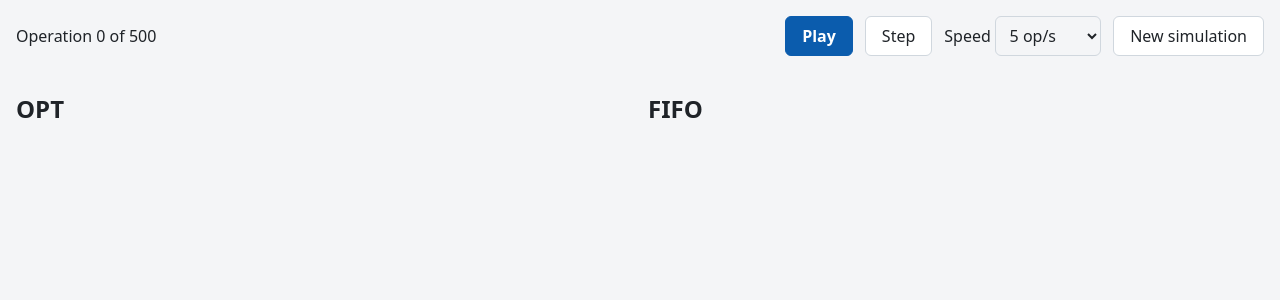
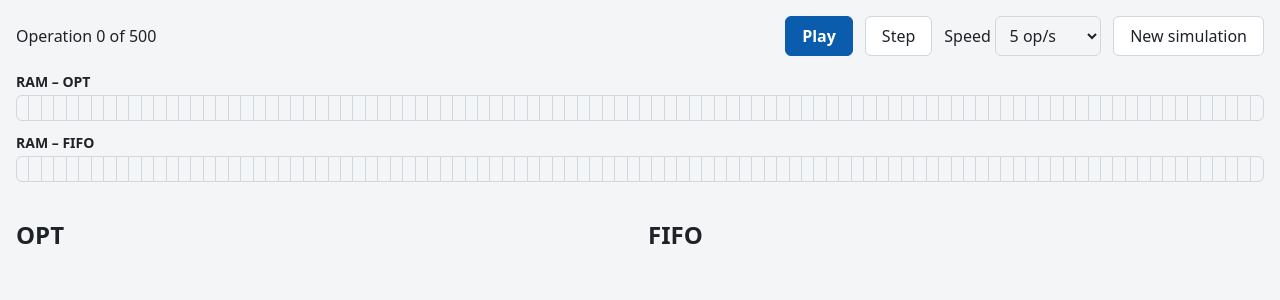
Before and after one commit to valeriehernandez-7/RAMpage, a React (Vite) app: page / in a window 1280 px wide. Both pictures are taken after a click on the button "Start simulation". Shown: the top 300 px of the page. Built offline with nearby package versions, Linux system fonts and the light colour scheme.

Commit message:
feat: add RAM frame bars and process legend

```diff
--- /dev/null
+++ b/src/components/PidLegend.tsx
@@ -0,0 +1,20 @@
+import { pidColor } from '../ui/pidColor.ts';
+
+interface PidLegendProps {
+  pids: readonly number[];
+}
+
+export function PidLegend({ pids }: PidLegendProps) {
+  if (pids.length === 0) return null;
+
+  return (
+    <ul className="legend" aria-label="Process colors">
+      {pids.map((pid) => (
+        <li key={pid}>
+          <span className="swatch" style={{ backgroundColor: pidColor(pid) }} aria-hidden="true" />
+          P{pid}
+        </li>
+      ))}
+    </ul>
+  );
+}
--- /dev/null
+++ b/src/components/RamBar.tsx
@@ -0,0 +1,37 @@
+import type { AlgorithmView } from '../sim/session.ts';
+import { pidColor } from '../ui/pidColor.ts';
+
+interface RamBarProps {
+  title: string;
+  view: AlgorithmView;
+}
+
+/** The 100 RAM frames, colored by the process that owns each page. */
+export function RamBar({ title, view }: RamBarProps) {
+  const pagesById = new Map(view.pages.map((page) => [page.id, page]));
+
+  return (
+    <figure className="ram">
+      <figcaption>{title}</figcaption>
+      <ol className="ram-frames">
+        {view.frames.map((pageId, frame) => {
+          const page = pageId === null ? undefined : pagesById.get(pageId);
+          const description =
+            page === undefined
+              ? `Frame ${frame}: free`
+              : `Frame ${frame}: PID ${page.pid}, page ${page.id}, ptr ${page.ptr}`;
+          return (
+            <li
+              key={frame}
+              className="ram-frame"
+              style={page === undefined ? undefined : { backgroundColor: pidColor(page.pid) }}
+              title={description}
+            >
+              {page?.pid}
+            </li>
+          );
+        })}
+      </ol>
+    </figure>
+  );
+}
--- a/src/components/SimulationScreen.tsx
+++ b/src/components/SimulationScreen.tsx
@@ -1,6 +1,9 @@
 import { SPEED_OPTIONS, useSimulation, type Speed } from '../hooks/useSimulation.ts';
 import { formatOperation } from '../sim/serializer.ts';
 import type { SimulationSetup } from './SetupScreen.tsx';
+import type { SessionSnapshot } from '../sim/session.ts';
+import { PidLegend } from './PidLegend.tsx';
+import { RamBar } from './RamBar.tsx';
 
 interface SimulationScreenProps {
   setup: SimulationSetup;
@@ -53,6 +56,12 @@ export function SimulationScreen({ setup, onExit }: SimulationScreenProps) {
         </button>
       </header>
 
+      <section className="ram-section" aria-label="RAM">
+        <RamBar title={`RAM – ${snapshot.optimal.name}`} view={snapshot.optimal} />
+        <RamBar title={`RAM – ${snapshot.selected.name}`} view={snapshot.selected} />
+        <PidLegend pids={livePids(snapshot)} />
+      </section>
+
       <div className="columns">
         {[snapshot.optimal, snapshot.selected].map((view) => (
           <section key={view.name} aria-label={`${view.name} simulation`}>
@@ -63,3 +72,9 @@ export function SimulationScreen({ setup, onExit }: SimulationScreenProps) {
     </main>
   );
 }
+
+/** PIDs that currently own at least one page in either simulation. */
+function livePids(snapshot: SessionSnapshot): number[] {
+  const pids = new Set([...snapshot.optimal.pages, ...snapshot.selected.pages].map((page) => page.pid));
+  return [...pids].sort((a, b) => a - b);
+}
--- a/src/index.css
+++ b/src/index.css
@@ -10,6 +10,7 @@
   --color-accent: light-dark(#0b5cad, #6cb4ff);
   --color-on-accent: light-dark(#ffffff, #0b1a2b);
   --color-danger: light-dark(#b3261e, #ff8a80);
+  --color-on-pid: #111111;
   --radius: 6px;
   background: var(--color-background);
   color: var(--color-text);
@@ -154,3 +155,68 @@ legend {
   gap: 1rem;
   margin-top: 1rem;
 }
+
+/* RAM frames */
+.ram-section {
+  display: grid;
+  gap: 0.75rem;
+  margin-top: 1rem;
+}
+
+.ram {
+  margin: 0;
+}
+
+.ram figcaption {
+  margin-bottom: 0.25rem;
+  font-size: 0.875rem;
+  font-weight: 600;
+}
+
+.ram-frames {
+  display: grid;
+  grid-template-columns: repeat(100, minmax(0, 1fr));
+  margin: 0;
+  padding: 0;
+  list-style: none;
+  border: 1px solid var(--color-border);
+  border-radius: var(--radius);
+  overflow: hidden;
+}
+
+.ram-frame {
+  display: grid;
+  place-items: center;
+  height: 1.5rem;
+  overflow: hidden;
+  border-right: 1px solid var(--color-border);
+  color: var(--color-on-pid);
+  font-size: 0.625rem;
+  font-variant-numeric: tabular-nums;
+}
+
+.ram-frame:last-child {
+  border-right: 0;
+}
+
+.legend {
+  display: flex;
+  flex-wrap: wrap;
+  gap: 0.25rem 0.75rem;
+  margin: 0;
+  padding: 0;
+  list-style: none;
+  font-size: 0.8125rem;
+}
+
+.legend li {
+  display: flex;
+  align-items: center;
+  gap: 0.3rem;
+}
+
+.swatch {
+  width: 0.75rem;
+  height: 0.75rem;
+  border-radius: 2px;
+}
--- /dev/null
+++ b/src/ui/pidColor.ts
@@ -0,0 +1,12 @@
+// Golden-angle spacing keeps consecutive PIDs far apart on the color wheel; cycling the
+// lightness separates PIDs whose hues still land close together.
+const GOLDEN_ANGLE_DEGREES = 137.508;
+const FULL_TURN_DEGREES = 360;
+const LIGHTNESS_LEVELS = [52, 64, 76] as const;
+
+/** Stable color for a process, so it looks the same in every view. */
+export function pidColor(pid: number): string {
+  const hue = (pid * GOLDEN_ANGLE_DEGREES) % FULL_TURN_DEGREES;
+  const lightness = LIGHTNESS_LEVELS[pid % LIGHTNESS_LEVELS.length];
+  return `hsl(${hue} 65% ${lightness}%)`;
+}
```
